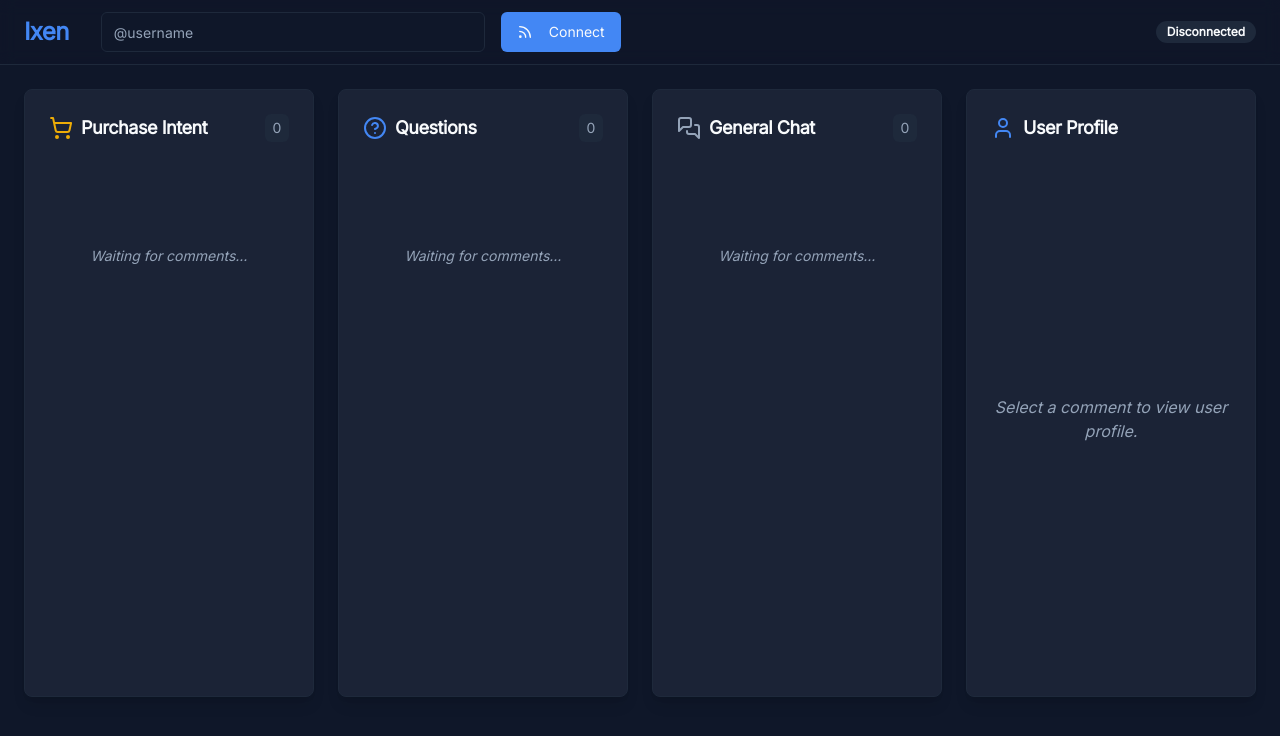
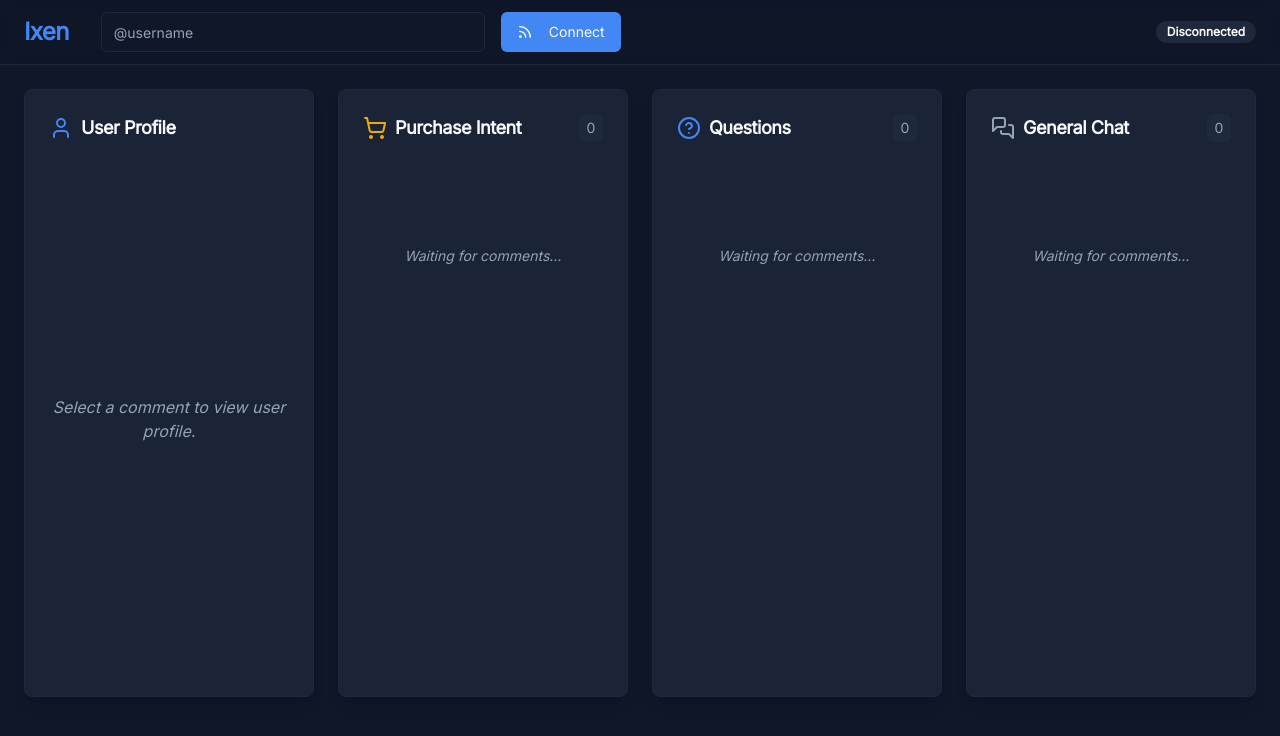
Before and after one commit to plexy44/ixen, a Next.js app: page / in a window 1280 px wide. Shown: the top 736 px of the page. Built offline with nearby package versions, Linux system fonts and the light colour scheme; what @genkit-ai/googleai, genkit would draw is missing.

Commit message:
Move the user profile column to the top left.

```diff
--- a/src/app/page.tsx
+++ b/src/app/page.tsx
@@ -221,6 +221,7 @@ export default function IxenPage() {
 
       <main className="flex-1 container mx-auto p-4 md:p-6">
         <div className="grid grid-cols-1 md:grid-cols-2 lg:grid-cols-4 gap-6">
+          <ProfileColumn user={selectedUser} />
           <CommentColumn
             title="Purchase Intent"
             comments={comments['Purchase Intent']}
@@ -242,7 +243,6 @@ export default function IxenPage() {
             onCommentClick={handleCommentClick}
             selectedCommentId={selectedCommentId}
           />
-          <ProfileColumn user={selectedUser} />
         </div>
       </main>
     </div>
```
